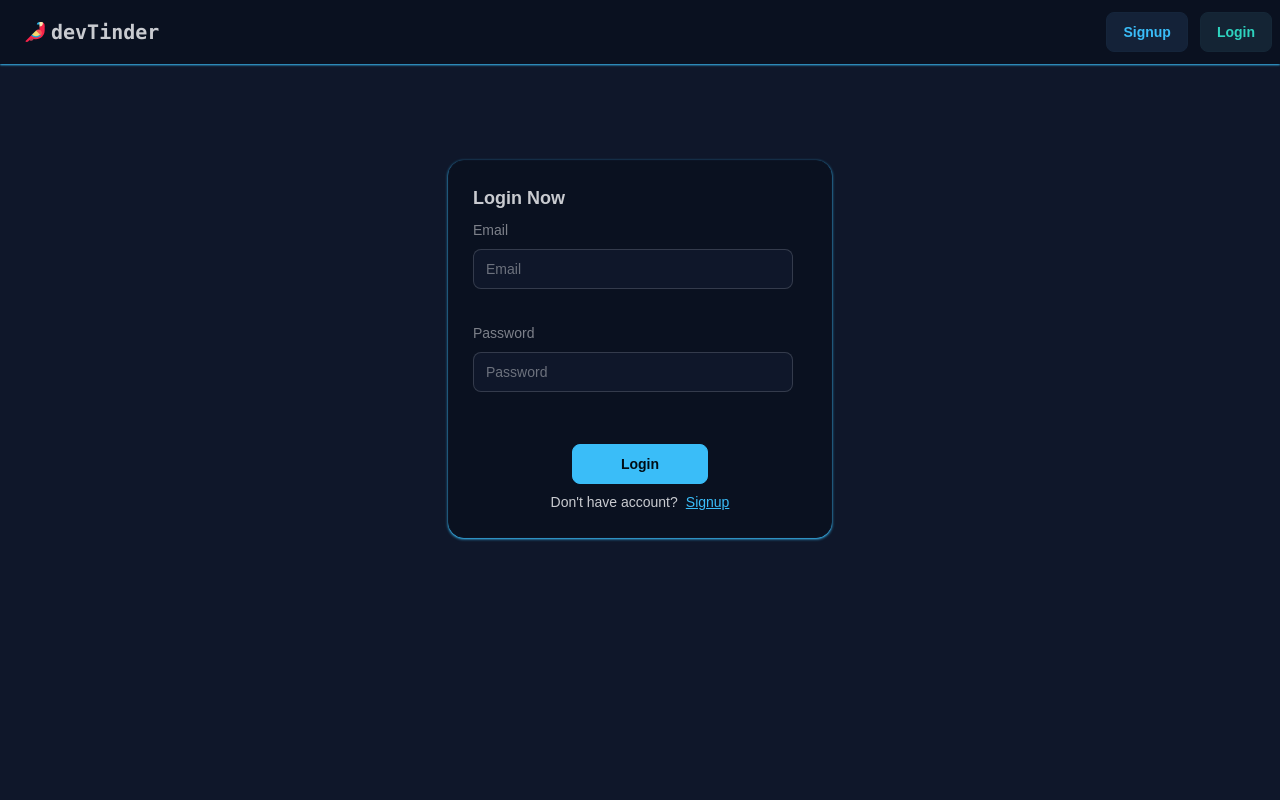
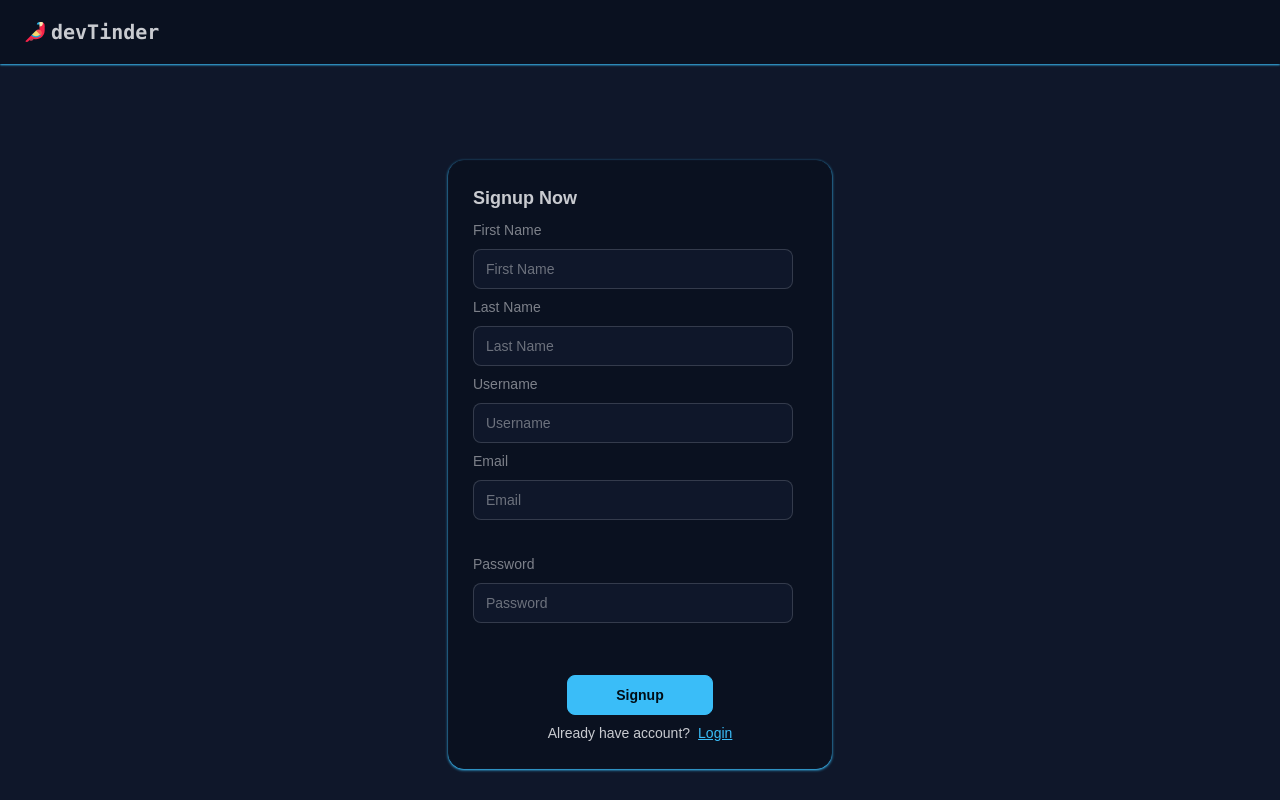
Before and after one commit to bibek-ku-ray/Dev-Tinder, a React (Vite) app in the folder frontend/: page /login in a window 1280 px wide. Shown: the top 800 px of the page. Built offline with nearby package versions, Linux system fonts and the light colour scheme; no server answers.

Commit message:
feat: implement user signup functionality and enhance login component; add user data handling in UserCard and feedSlice

```diff
--- a/frontend/src/components/Feed.jsx
+++ b/frontend/src/components/Feed.jsx
@@ -8,7 +8,8 @@ import UserCard from "./UserCard";
 const Feed = () => {
   const BASE_URL = import.meta.env.VITE_BASE_URL;
   const feedData = useSelector((state) => state.feed);
-  console.log("feedData:: ", feedData?.data[0]);
+
+  console.log("feedData:: ", feedData?.data);
   const dispatch = useDispatch();
 
   const fetchFeedData = async () => {
@@ -33,7 +34,7 @@ const Feed = () => {
     feedData && (
       <div className="flex justify-center mt-20">
         {feedData.data.length > 0 ? (
-          <UserCard user={feedData?.data[1]} />
+          <UserCard user={feedData.data[0]} />
         ) : (
           <div>No feed</div>
         )}
--- a/frontend/src/components/Login.jsx
+++ b/frontend/src/components/Login.jsx
@@ -10,11 +10,23 @@ const Login = () => {
     email: "",
     password: "",
   });
+  const [signupData, setSignupData] = useState({
+    email: "",
+    password: "",
+    username: "",
+    firstName: "",
+    lastName: "",
+
+  });
   const [errMessage, setErrMessage] = useState("");
+  const [isLoginForm, setIsLoginForm] = useState(false)
   const dispatch = useDispatch();
   const navigate = useNavigate();
 
-  const handleSubmit = async () => {
+  console.log(signupData);
+
+
+  const handleLoginSubmit = async () => {
     await axios
       .post(`${BASE_URL}/auth/login`, loginData, {
         withCredentials: true,
@@ -22,6 +34,21 @@ const Login = () => {
       .then(function (response) {
         dispatch(addUser(response.data));
         navigate("/feed");
+      })
+      .catch(function (error) {
+        console.log(error);
+        setErrMessage(error?.response?.data?.error);
+      });
+  };
+
+  const handleSignupSubmit = async () => {
+    await axios
+      .post(`${BASE_URL}/auth/signup`, signupData, {
+        withCredentials: true,
+      })
+      .then(function (response) {
+        dispatch(addUser(response.data));
+        setIsLoginForm(!isLoginForm)
       })
       .catch(function (error) {
         console.log(error);
@@ -37,7 +64,9 @@ const Login = () => {
     <div className="flex items-center justify-center mt-24 ">
       <div className="card card-border bg-base-300 w-96 shadow-primary shadow-sm">
         <div className="card-body">
-          <h2 className="card-title">Login Now</h2>
+          <h2 className="card-title">
+            {isLoginForm ? "Login Now" : "Signup Now"}
+          </h2>
           {errMessage && (
             <div
               role="alert"
@@ -64,6 +93,42 @@ const Login = () => {
               </button>
             </div>
           )}
+
+          {!isLoginForm && (
+            <>
+              <label className="label">First Name</label>
+              <input
+                className="input"
+                type="text"
+                required
+                placeholder="First Name"
+                onChange={(e) =>
+                  setSignupData({ ...signupData, firstName: e.target.value })
+                }
+              />
+              <label className="label">Last Name</label>
+              <input
+                className="input"
+                type="text"
+                required
+                placeholder="Last Name"
+                onChange={(e) =>
+                  setSignupData({ ...signupData, lastName: e.target.value })
+                }
+              />
+              <label className="label">Username</label>
+              <input
+                className="input"
+                type="text"
+                required
+                placeholder="Username"
+                onChange={(e) =>
+                  setSignupData({ ...signupData, username: e.target.value })
+                }
+              />
+            </>
+          )}
+
           <label className="label">Email {loginData.email}</label>
           <input
             className="input validator"
@@ -71,7 +136,9 @@ const Login = () => {
             required
             placeholder="Email"
             onChange={(e) =>
-              setLoginData({ ...loginData, email: e.target.value })
+              isLoginForm
+                ? setLoginData({ ...loginData, email: e.target.value })
+                : setSignupData({ ...signupData, email: e.target.value })
             }
           />
           <div className="validator-hint mt-0">Enter valid email address</div>
@@ -83,7 +150,9 @@ const Login = () => {
             required
             placeholder="Password"
             onChange={(e) =>
-              setLoginData({ ...loginData, password: e.target.value })
+              isLoginForm
+                ? setLoginData({ ...loginData, password: e.target.value })
+                : setSignupData({ ...signupData, password: e.target.value })
             }
             minLength="8"
             pattern="(?=.*\d)(?=.*[a-z])(?=.*[A-Z]).{8,}"
@@ -93,15 +162,27 @@ const Login = () => {
             Must be more than 8 characters, including one number, one lowercase
             letter, one uppercase letter
           </p>
+
           <div className="card-actions justify-center">
-            <button className="btn btn-primary px-12 " onClick={handleSubmit}>
-              Login
+            <button
+              className="btn btn-primary px-12 "
+              onClick={
+                isLoginForm
+                  ? () => handleLoginSubmit()
+                  : () => handleSignupSubmit()
+              }
+            >
+              {isLoginForm ? "Login" : "Signup"}
             </button>
           </div>
+
           <div className="card-actions justify-center">
-            Don't have account?
-            <Link className="link link-primary" to={`/signup`}>
-              Signup
+            {isLoginForm ? "Don't have account?" : "Already have account?"}
+            <Link
+              className="link link-primary"
+              onClick={() => setIsLoginForm(!isLoginForm)}
+            >
+              {isLoginForm ? "Signup" : "Login"}
             </Link>
           </div>
         </div>
--- a/frontend/src/components/Navbar.jsx
+++ b/frontend/src/components/Navbar.jsx
@@ -27,7 +27,7 @@ const Navbar = () => {
   };
 
   return (
-    <div>
+    <div className="">
       <div className="navbar bg-base-300 shadow-xs shadow-primary">
         <div className="flex-1">
           <Link
@@ -40,6 +40,7 @@ const Navbar = () => {
         </div>
         {user ? (
           <div className="flex items-center gap-3">
+            <p>{user.firstName}</p>
             <div className="dropdown dropdown-end">
               <div
                 tabIndex={0}
@@ -77,12 +78,12 @@ const Navbar = () => {
           </div>
         ) : (
           <div className="flex items-center gap-3">
-            <Link to={`/signup`} className="btn btn-soft btn-primary">
+            {/* <Link to={`/signup`} className="btn btn-soft btn-primary">
               Signup
             </Link>
             <Link to={`/login`} className="btn btn-soft btn-success">
               Login
-            </Link>
+            </Link> */}
           </div>
         )}
       </div>
--- a/frontend/src/components/Profile.jsx
+++ b/frontend/src/components/Profile.jsx
@@ -15,8 +15,8 @@ const Profile = () => {
     username: userData?.username,
     firstName: userData?.firstName,
     lastName: userData?.lastName,
-    age: userData?.age,
-    gender: userData?.gender,
+    age: userData?.age || "",
+    gender: userData?.gender || "",
     bio: userData?.bio,
     skills: userData?.skills || [],
     profilePicture: userData?.profilePicture,
--- a/frontend/src/components/UserCard.jsx
+++ b/frontend/src/components/UserCard.jsx
@@ -1,9 +1,12 @@
-import React from "react";
+import axios from "axios";
+import React, { useEffect } from "react";
+import { useDispatch, useSelector } from "react-redux";
+import { removeFeed } from "../utils/feedSlice";
 
-const UserCard = ({user, disableButton=false}) => {
-  console.log("Card Data: ", user);
+const UserCard = ({ user, disableButton = false }) => {
 
   const {
+    _id,
     firstName,
     lastName,
     username,
@@ -14,13 +17,27 @@ const UserCard = ({user, disableButton=false}) => {
     skills,
   } = user;
 
- const handleIgnore = async (params) => {
+  const BASE_URL = import.meta.env.VITE_BASE_URL;
+  const dispatch = useDispatch();
+  const feedSelector = useSelector(state=>state.feed)
 
- }
+  const handleIgnoreInterested = async (status, userId) => {
+    try {
+      await axios.post(
+        `${BASE_URL}/request/send/${status}/${userId}`,
+        {},
+        { withCredentials: true }
+      );
 
- const handleInterested = async (params) => {
+      dispatch(removeFeed(userId));
+    } catch (error) {
+      console.log(error)
+    }
+  };
 
- }
+  useEffect(()=>{
+
+  })
 
   return (
     <div>
@@ -33,15 +50,32 @@ const UserCard = ({user, disableButton=false}) => {
           />
         </figure>
         <div className="card-body">
-          <h2 className="mt-0 card-title text-xl"> <code>{"@" + username}</code> </h2>
+          <h2 className="mt-0 card-title text-xl">
+            {" "}
+            <code>{"@" + username}</code>{" "}
+          </h2>
           <p className="card-title font-normal">{firstName + " " + lastName}</p>
           <p className="mt-0 text-xm">{age + ", " + gender}</p>
           <hr className="border-primary" />
           <p>{bio} </p>
-          <div><code>{skills && skills.join(", ")}</code></div>
+          <div>
+            <code>{skills && skills.join(", ")}</code>
+          </div>
           <div className="card-actions justify-center mt-2">
-            <button className="btn btn-accent font-normal" disabled={disableButton}>Ignore</button>
-            <button className="btn btn-primary font-normal" disabled={disableButton} >Interested</button>
+            <button
+              className="btn btn-accent font-normal"
+              disabled={disableButton}
+              onClick={() => handleIgnoreInterested("ignored", _id)}
+            >
+              Ignore
+            </button>
+            <button
+              className="btn btn-primary font-normal"
+              disabled={disableButton}
+              onClick={() => handleIgnoreInterested("interested", _id)}
+            >
+              Interested
+            </button>
           </div>
         </div>
       </div>
--- a/frontend/src/utils/feedSlice.js
+++ b/frontend/src/utils/feedSlice.js
@@ -9,7 +9,12 @@ const feedSlice = createSlice({
       return action.payload
     },
     removeFeed: (state, action) => {
-      return null
+      if (!state || !state.data) return state;
+
+      return {
+        ...state,
+        data: state.data.filter((user) => user._id !== action.payload),
+      };
     }
   }
 })
--- a/frontend/src/utils/requestSlice.js
+++ b/frontend/src/utils/requestSlice.js
@@ -8,7 +8,7 @@ const requestSlice = createSlice({
       return action.payload
     },
     removeRequest: (state, action) => {
-      const newArr = state.filter(req => req._id != action.payload._id)
+      const newArr = state.filter(req => req._id != action.payload)
       return newArr
     }
   }
```
